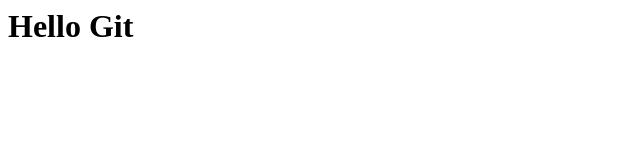
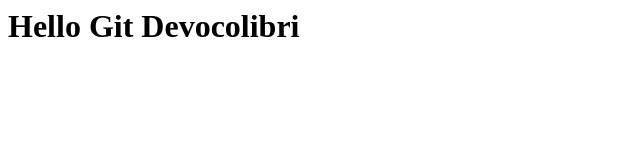
Before and after one commit to DmitryShadrin1989/git-example, a plain HTML site: page index.html in a window 1280 px wide. Shown: the whole page, without its empty margins (0-640 px from the left). Drawn offline with Linux system fonts and the light colour scheme.

Commit message:
New commit

```diff
--- a/index.html
+++ b/index.html
@@ -1 +1 @@
-<h1>Hello Git</h1>
+<h1>Hello Git Devocolibri</h1>
```
